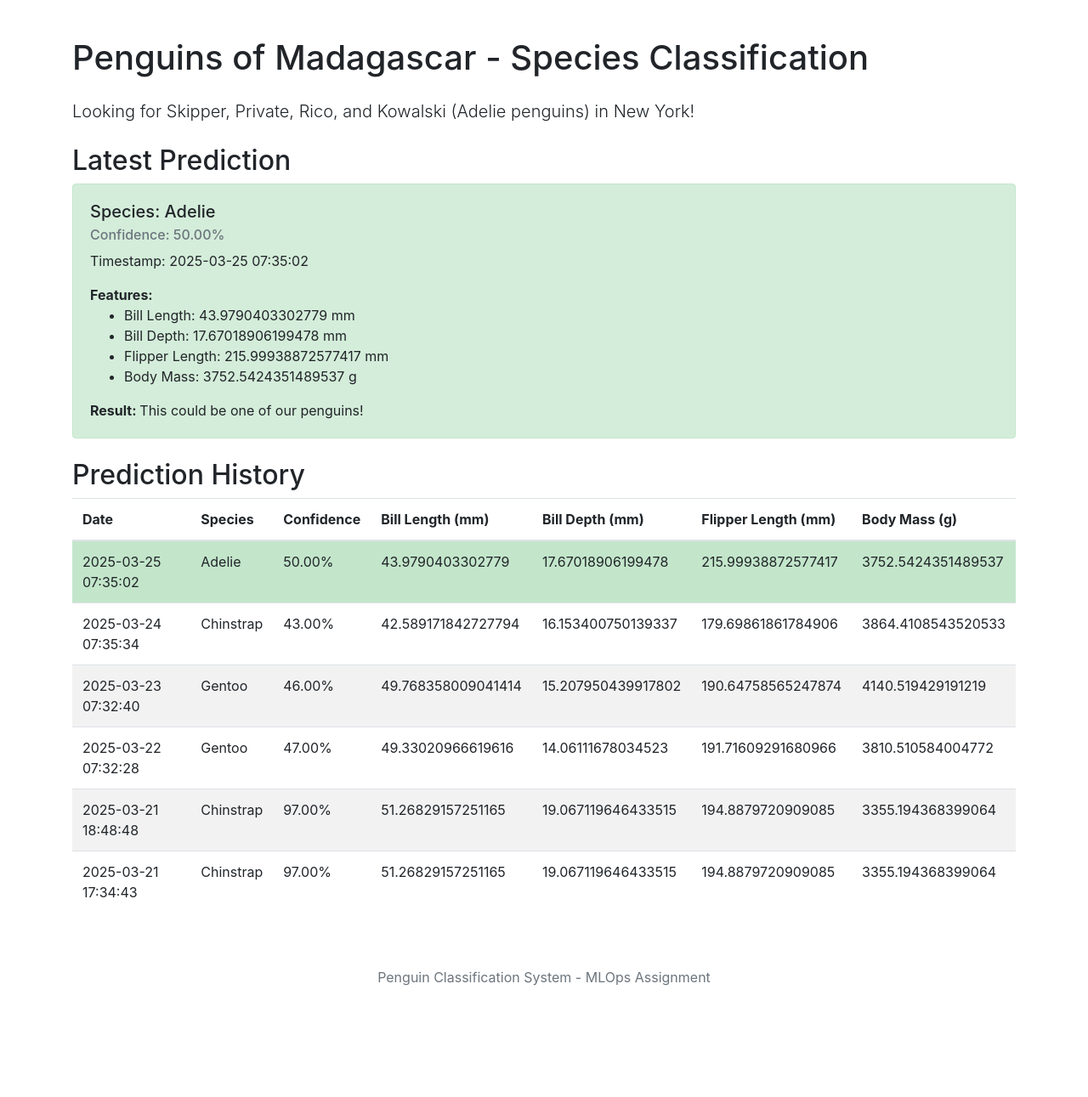
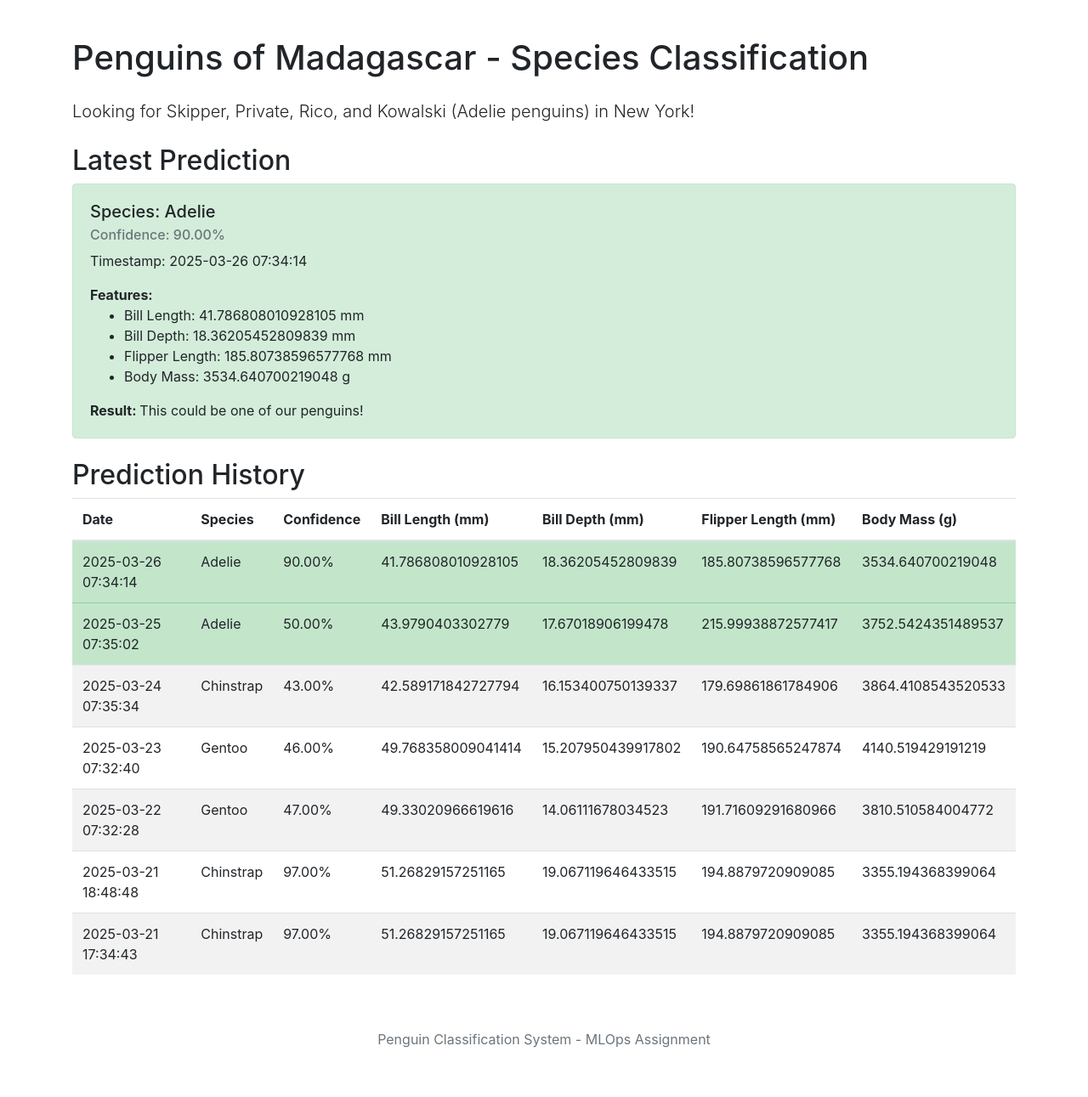
Before and after one commit to JAdamHub/MLOps_Assignment1, a Jekyll site: the page built from docs/index.html, in a window 1280 px wide. Shown: the whole page at 85% size. Built offline with Jekyll 4.4.1, drawn with Linux system fonts in a browser that asks for light colours; before the commit the page ends 1218 px from its top, so only the background shows below that.

```diff
--- a/docs/index.html
+++ b/docs/index.html
@@ -11,15 +11,15 @@ title: Penguins of Madagascar - Species Classification
             <div class="card prediction-card adelie">
                 <div class="card-body">
                     <h5 class="card-title">Species: Adelie</h5>
-                    <h6 class="card-subtitle mb-2 text-muted">Confidence: 50.00%</h6>
-                    <p class="card-text">Timestamp: 2025-03-25 07:35:02</p>
+                    <h6 class="card-subtitle mb-2 text-muted">Confidence: 90.00%</h6>
+                    <p class="card-text">Timestamp: 2025-03-26 07:34:14</p>
                     <div class="card-text">
                         <strong>Features:</strong>
                         <ul>
-                            <li>Bill Length: 43.9790403302779 mm</li>
-                            <li>Bill Depth: 17.67018906199478 mm</li>
-                            <li>Flipper Length: 215.99938872577417 mm</li>
-                            <li>Body Mass: 3752.5424351489537 g</li>
+                            <li>Bill Length: 41.786808010928105 mm</li>
+                            <li>Bill Depth: 18.36205452809839 mm</li>
+                            <li>Flipper Length: 185.80738596577768 mm</li>
+                            <li>Body Mass: 3534.640700219048 g</li>
                         </ul>
                     </div>
                     <p class="card-text">
@@ -44,6 +44,16 @@ title: Penguins of Madagascar - Species Classification
                         </tr>
                     </thead>
                     <tbody>
+
+                        <tr class="table-success">
+                            <td>2025-03-26 07:34:14</td>
+                            <td>Adelie</td>
+                            <td>90.00%</td>
+                            <td>41.786808010928105</td>
+                            <td>18.36205452809839</td>
+                            <td>185.80738596577768</td>
+                            <td>3534.640700219048</td>
+                        </tr>
 
                         <tr class="table-success">
                             <td>2025-03-25 07:35:02</td>
```
Also changed, not shown: docs/prediction_history.json (+12 -0 lines).
